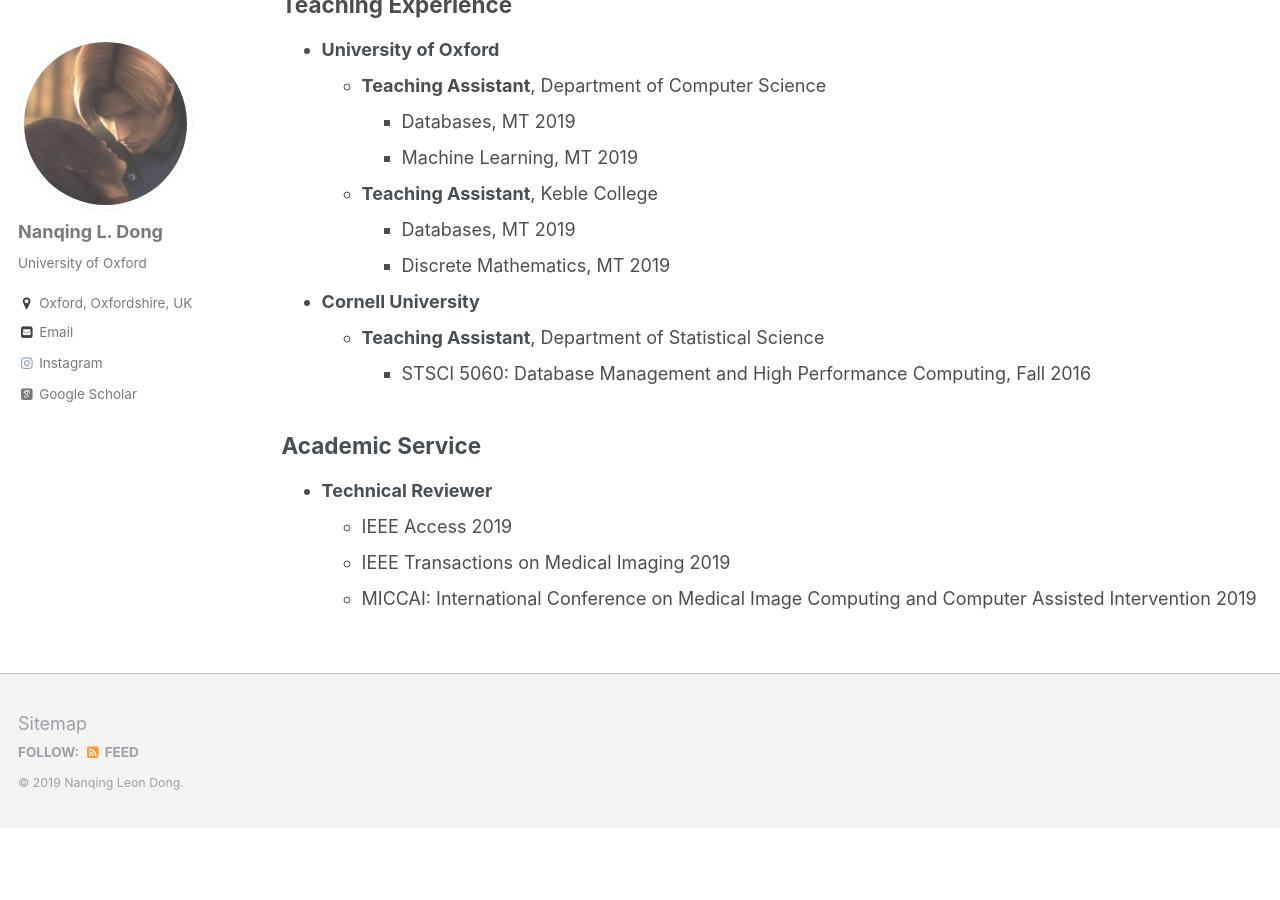
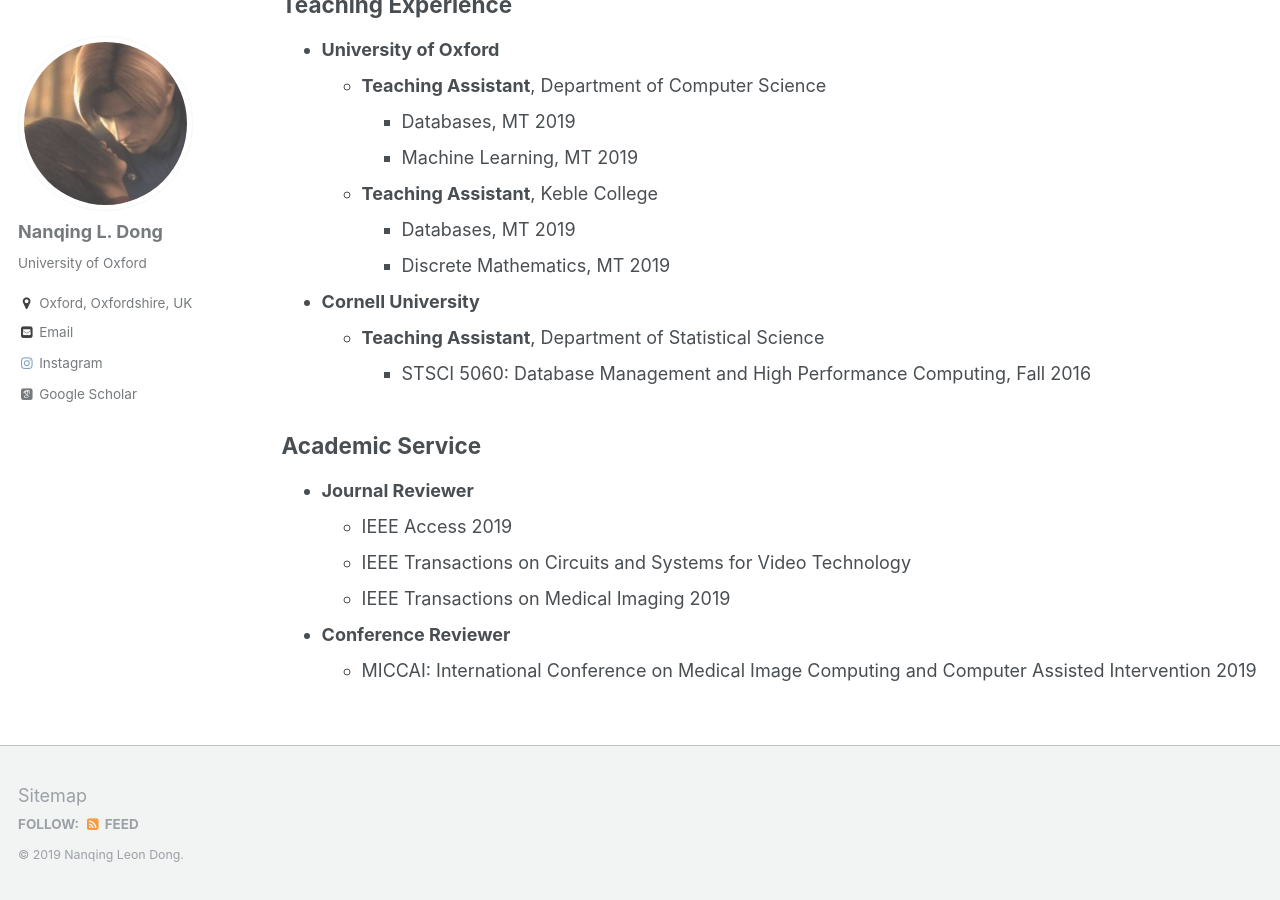
Before and after one commit to eveningdong/eveningdong.github.io, a Jekyll site: the page built from _pages/academic.md, in a window 1280 px wide and 900 px high, scrolled down 1931 px. Built offline with Jekyll 4.4.1, drawn with Linux system fonts in a browser that asks for light colours; some web fonts are replaced; before the commit the page ends 2759 px from its top, so only the background shows below that.

Commit message:
add tcsvt

```diff
--- a/_pages/academic.md
+++ b/_pages/academic.md
@@ -72,7 +72,10 @@
     - STSCI 5060: Database Management and High Performance Computing, Fall 2016
 
 ## Academic Service
-* **Technical Reviewer**
+* **Journal Reviewer**
   + IEEE Access 2019
+  + IEEE Transactions on Circuits and Systems for Video Technology
   + IEEE Transactions on Medical Imaging 2019
+
+* **Conference Reviewer**
   + MICCAI: International Conference on Medical Image Computing and Computer Assisted Intervention 2019
```
